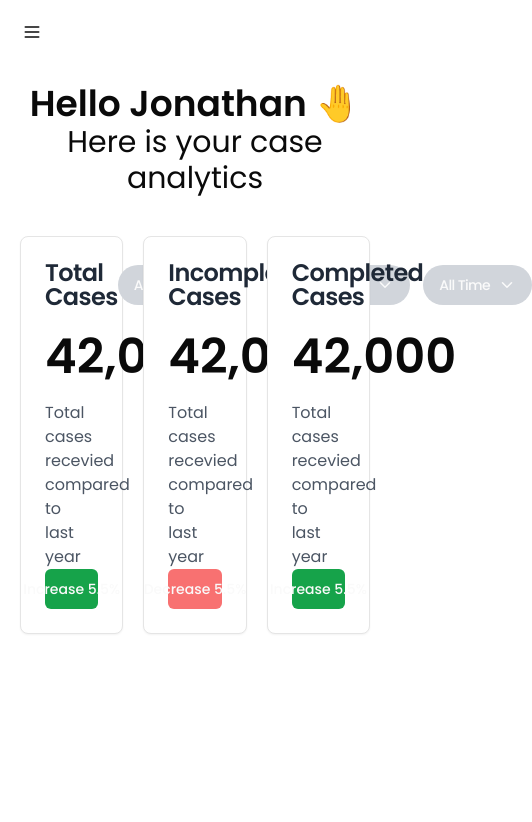
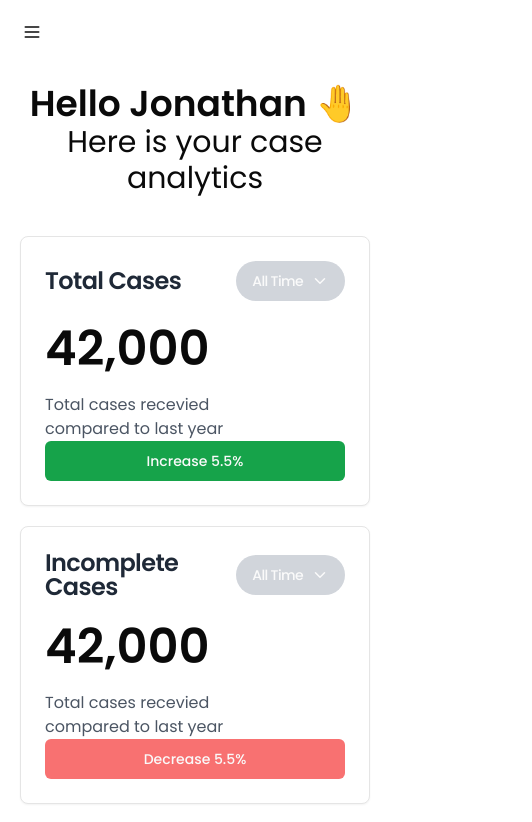
Before and after one commit to nu5rim3/Succen, a React (Vite) app: page / in a window 390 px wide. Shown: the top 822 px of the page, 532 px wide, since content can reach past the window. Built offline with nearby package versions, Linux system fonts and the light colour scheme.

Commit message:
update: responsiveness

```diff
--- a/src/pages/Dashboard.tsx
+++ b/src/pages/Dashboard.tsx
@@ -10,7 +10,7 @@
                 <h1 className="text-4xl font-semibold">Hello Jonathan &#x1F91A;</h1>
                 <h1 className="text-3xl">Here is your case analytics</h1>
             </div>
-            <div className="grid grid-cols-3 gap-5">
+            <div className="grid grid-cols-1  sm:grid-cols-3 gap-5">
                 <Card>
                     <CardHeader>
                         <CardTitle className="flex justify-between items-center">
```
